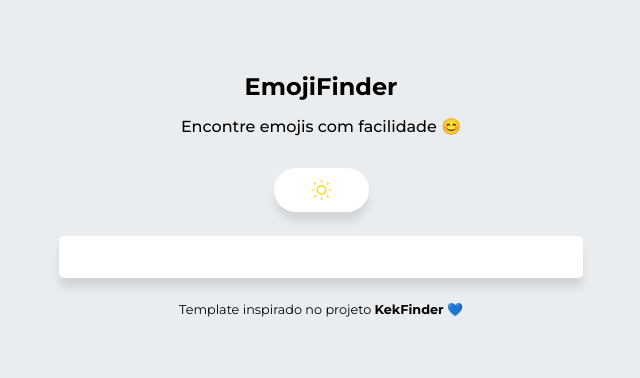
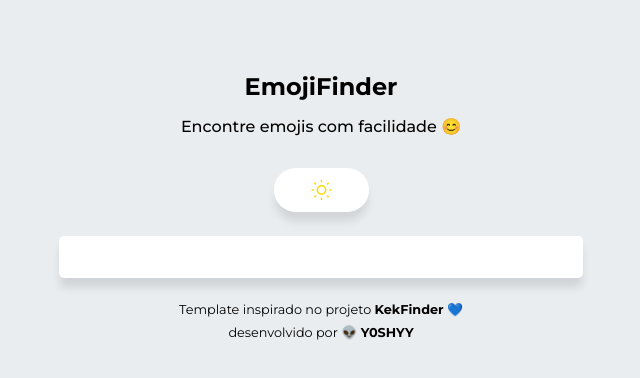
Before and after one commit to alalan55/Emoji-Finder, a Vue app: page / in a window 1280 px wide. Shown: the top 378 px of the page, without its empty margins (319-959 px from the left). Built offline with nearby package versions, Linux system fonts and the light colour scheme; what vue-clipboard2 would draw is missing.

Commit message:
Insere informação de perfil do github

```diff
--- a/src/components/molecules/Footer.vue
+++ b/src/components/molecules/Footer.vue
@@ -4,6 +4,10 @@
       <span>
         Template inspirado no projeto
         <a href="https://www.kekfinder.ml/" target="_blank">KekFinder</a> 💙
+      </span>
+       <span>
+        desenvolvido por
+        <a href="https://github.com/alalan55" target="_blank">👽 Y0SHYY</a>
       </span>
     </div>
   </footer>
@@ -20,10 +24,14 @@ export default {
   margin: 1.5rem 0;
   text-align: center;
   font-size: 0.8em;
-  a {
-    text-decoration: none;
-    font-weight: bold;
-    color: black;
+  span{
+    display: block;
+    margin: .5rem 0;
+    a {
+      text-decoration: none;
+      font-weight: bold;
+      color: black;
+    }
   }
 }
 .darkMode{
```
